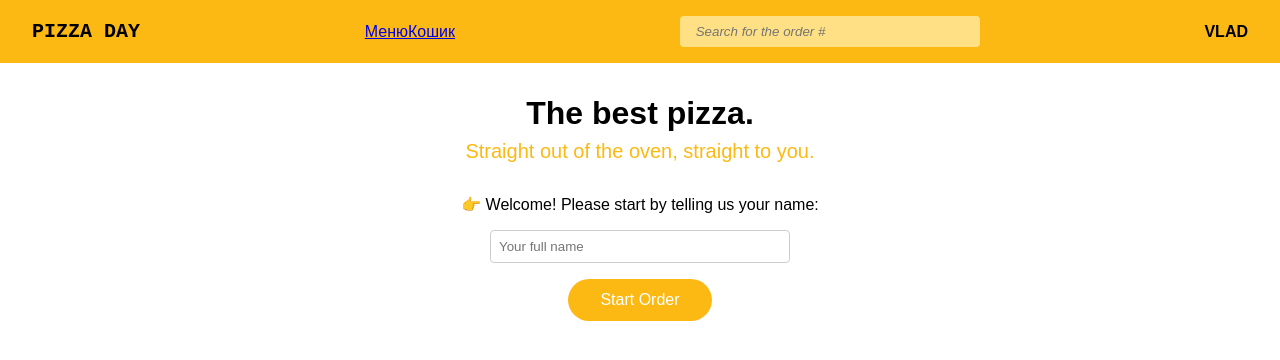
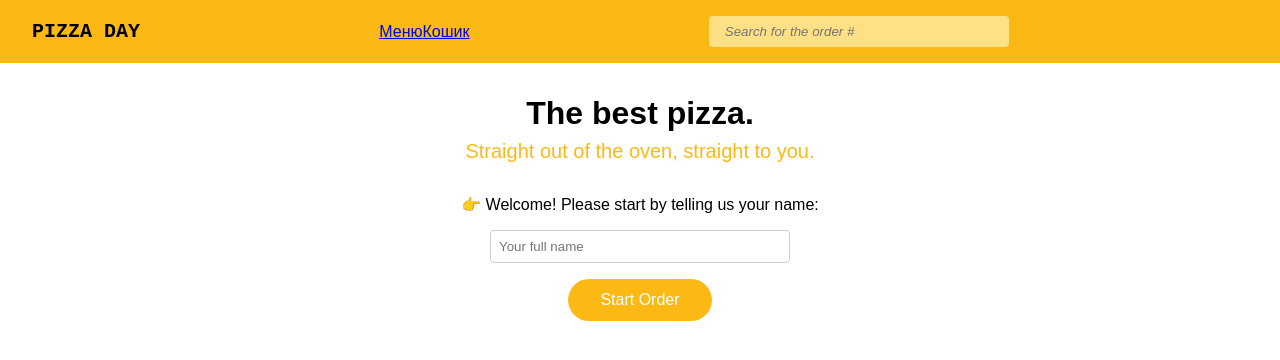
Before and after one commit to VolodumurLesyuk/hillel, a React (Vite) app: page / in a window 1280 px wide. Shown: the top 360 px of the page. Built offline with nearby package versions, Linux system fonts and the light colour scheme.

Commit message:
Optimize

```diff
--- a/src/components/Header/Header.jsx
+++ b/src/components/Header/Header.jsx
@@ -1,8 +1,11 @@
 import './Header.css'
 import Input from "../Input/Input.jsx";
 import {Link} from "react-router";
+import {useContext} from "react";
+import {AuthContext} from "../../context/AuthContext.jsx";
 
 const Header = () => {
+    const { username } = useContext(AuthContext);
     return (
         <header>
             <div className="logo">PIZZA DAY</div>
@@ -11,7 +14,7 @@ const Header = () => {
                 <Link to="/cart">Кошик</Link>
             </div>
             <Input type="text" className="search-bar" placeholder="Search for the order #"/>
-            <div className="username">VLAD</div>
+            <div className="username">{username ? username: ""}</div>
         </header>
     )
 }
--- a/src/pages/Form/Form.jsx
+++ b/src/pages/Form/Form.jsx
@@ -6,14 +6,16 @@ import {useNavigate} from "react-router";
 import {AuthContext} from "../../context/AuthContext.jsx";
 
 const Form = () => {
-    const {username, setUsername} = useContext(AuthContext);
+    const { setUsername } = useContext(AuthContext);
+    const [localUsername, setLocalUsername] = useState("");
     const navigate = useNavigate()
 
     const handlerInputOnChange = (event) => {
-        setUsername(event.target.value);
+        setLocalUsername(event.target.value);
     }
 
     const handlerButtonClick = () => {
+        setUsername(localUsername);
         navigate("/menu")
     }
 
@@ -22,7 +24,7 @@ const Form = () => {
             <h1>The best pizza.</h1>
             <p className="subtitle">Straight out of the oven, straight to you.</p>
             <p className="welcome">👉 Welcome! Please start by telling us your name:</p>
-            <Input value={username} onChange={handlerInputOnChange} type="text" placeholder="Your full name" className='form-input' aria_label="Your full name" />
+            <Input value={localUsername} onChange={handlerInputOnChange} type="text" placeholder="Your full name" className='form-input' aria_label="Your full name" />
             <Button onClick={handlerButtonClick} className="btn" text={'Start Order'}/>
         </main>
     )
```
